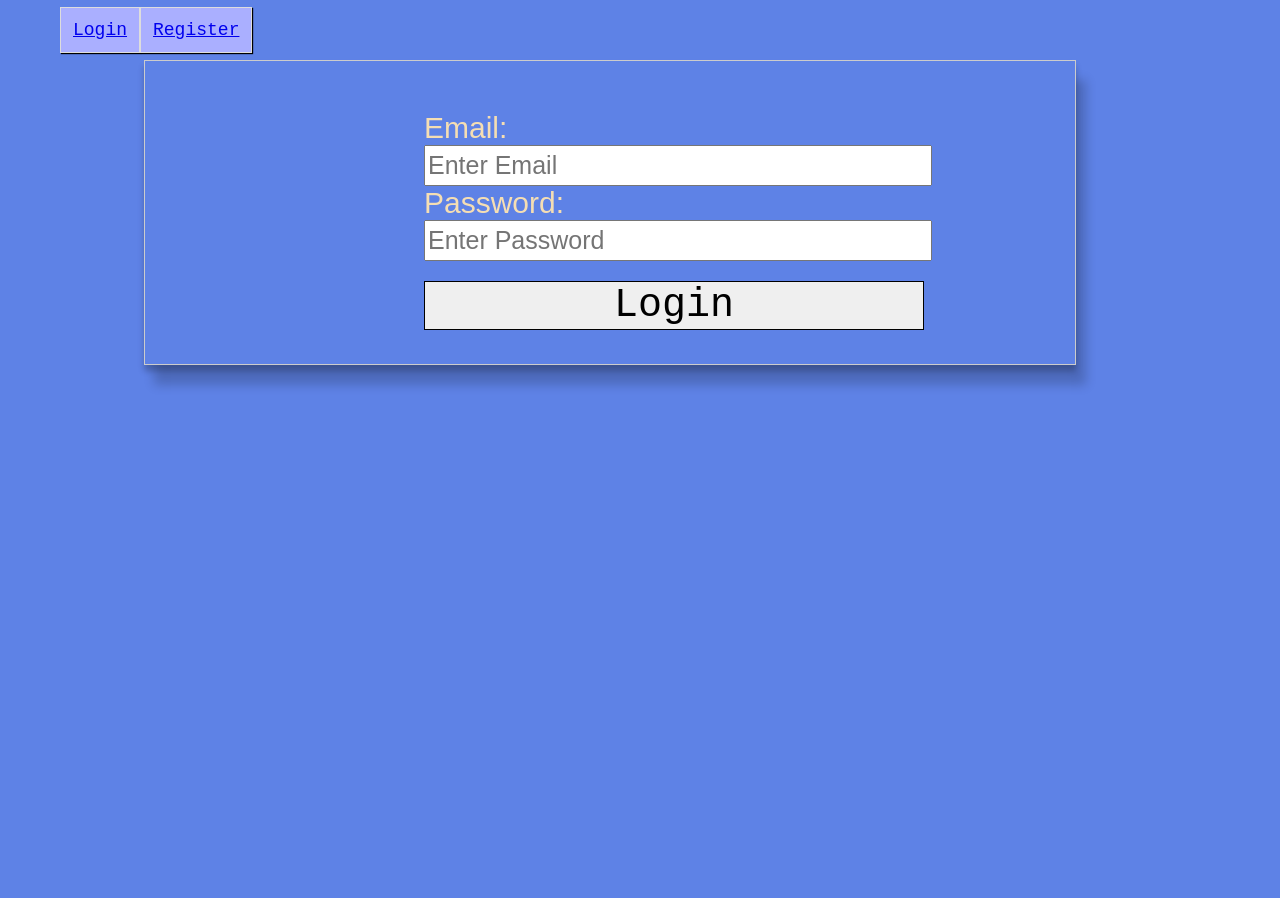
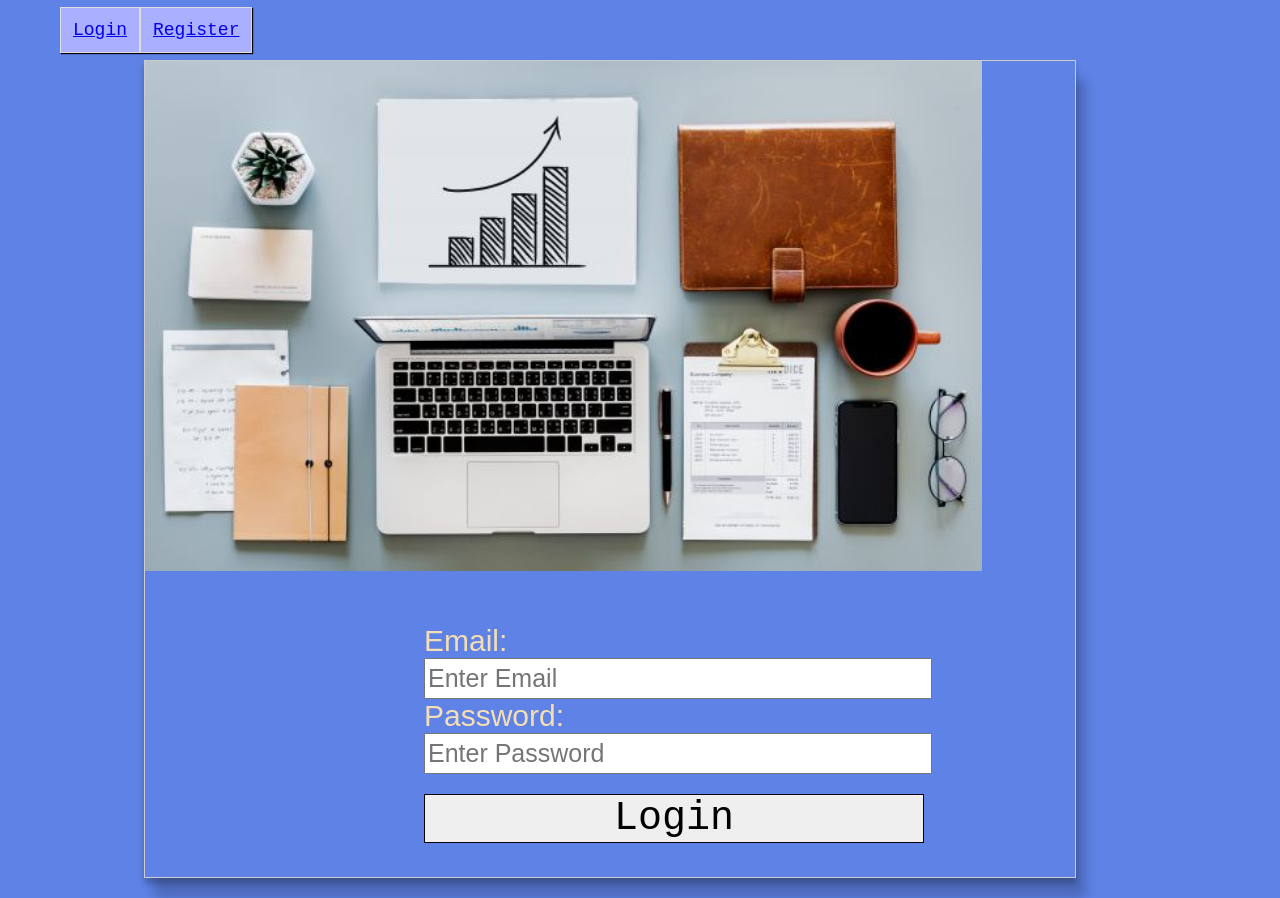
Before and after one commit to mwezn/ToDoList, a React (Create React App) app: page / in a window 1280 px wide. Before the commit the page ends 800 px from the top, so only its background shows below. Built offline with nearby package versions, Linux system fonts and the light colour scheme.

Commit message:
Testing img as props

```diff
--- a/src/App.js
+++ b/src/App.js
@@ -62,7 +62,7 @@ const reducer = (state, action) => {
 
 function MyRoutes(props){
     if (window.location.pathname === "/") {
-      return props.authed?<MyToDoComp user={props.user} />:<Login />
+      return props.authed?<MyToDoComp user={props.user} />:<Login i={image} />
     }
     else if (window.location.pathname ==="/completed"){
       return props.authed?<Complete user={props.user} />:<Login />
--- a/src/containers/App.css
+++ b/src/containers/App.css
@@ -265,6 +265,10 @@ body {
     width: 75%;
     margin-top: 20px;
   }
+  #loginCard img {
+    width:90%;
+    height:50%;
+  }
   #loginCardItems{
     position: relative;
     margin-top: 50px;
--- a/src/containers/Login.js
+++ b/src/containers/Login.js
@@ -2,7 +2,7 @@ import {React, useState, useContext} from "react";
 import { AuthContext } from '../App'
 
 
-export default function Login() {
+export default function Login(props) {
 
   const [loginCredentials, setParams] = useState({email: "", password: "", emailExist:null, passCorrect: null});
   const  { dispatch } = useContext(AuthContext);
@@ -60,6 +60,7 @@ export default function Login() {
   return (
     <div>
     <div id="loginCard">
+      <img src={props.i}></img>
     <form id="loginCardItems" onSubmit={(e)=>handleSubmit(e)} method="post">
         <label for="email">Email:</label><br></br>
         <input type="email" name="email" placeholder="Enter Email" onChange={(e)=>enterEmail(e)} required></input><br></br>
```
Also changed, not shown: 1 other file (tests, documents, lock files or other folders).
